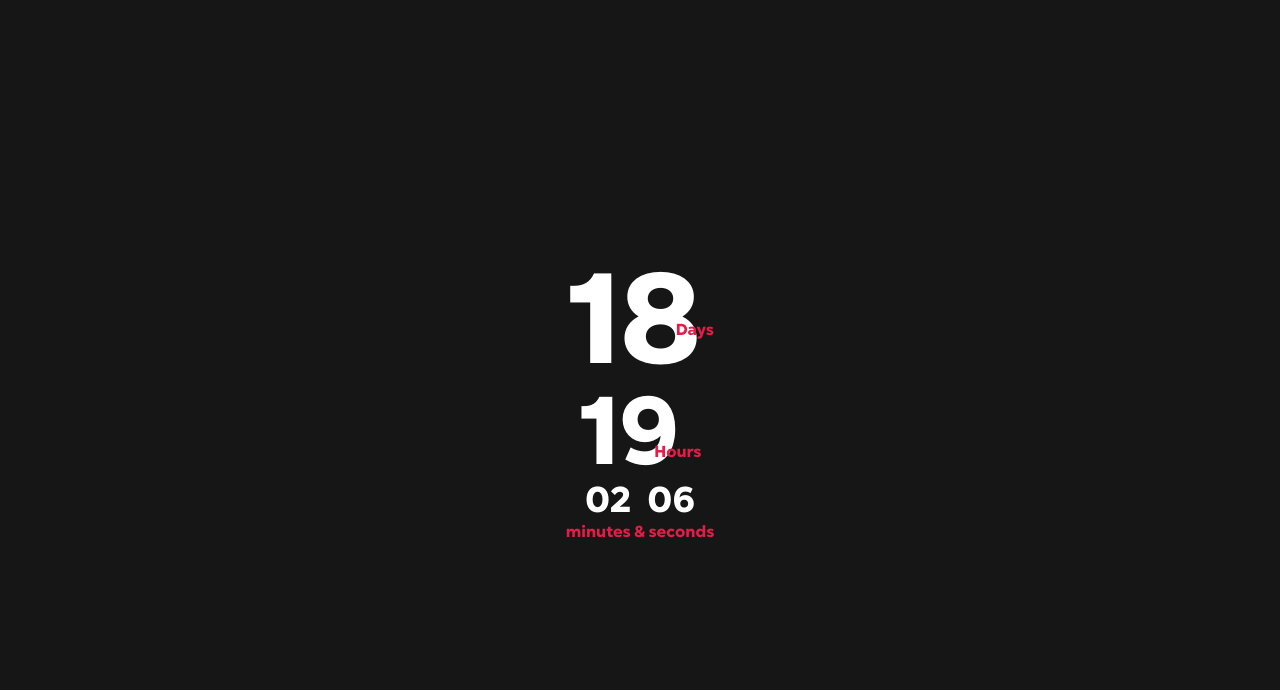
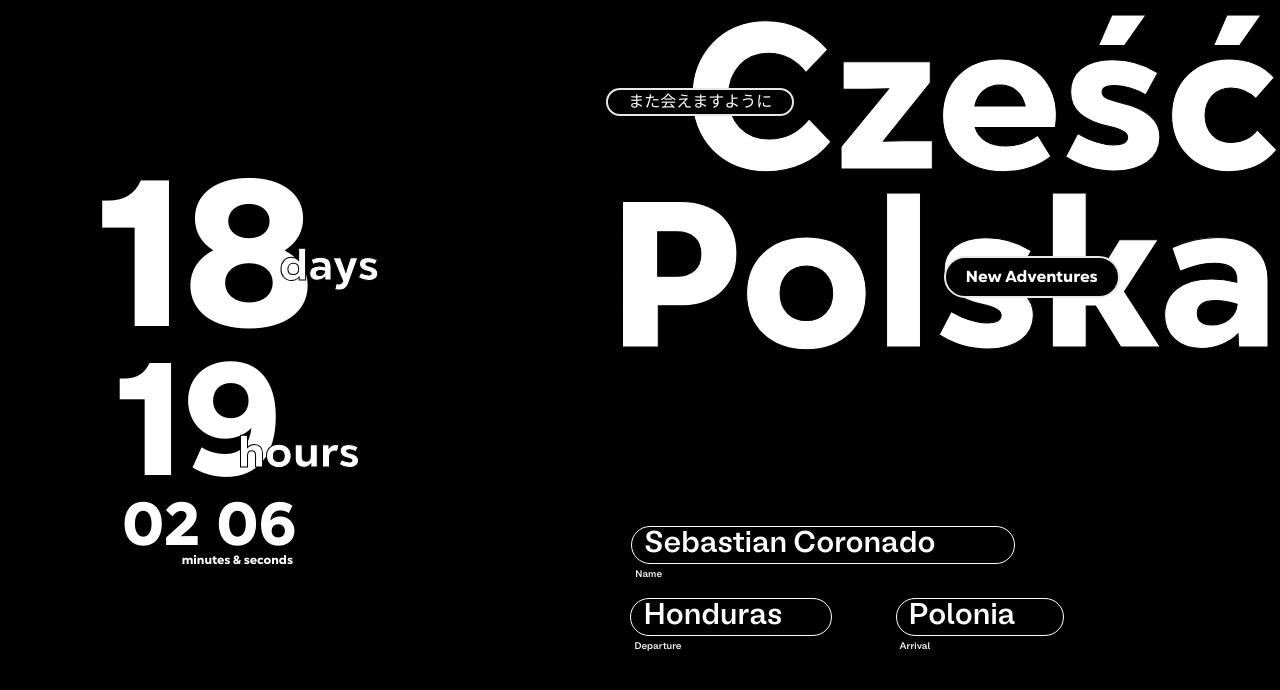
Before and after one commit to coronado03/Timer-App, a Next.js app: page / in a window 1280 px wide. Shown: the top 690 px of the page. Built offline with nearby package versions, Linux system fonts and the light colour scheme.

Commit message:
OVERHAUL OF THE WHOLE WEBSITE (FRESH START)

```diff
--- a/components/destination.tsx
+++ b/components/destination.tsx
@@ -5,6 +5,27 @@ export default function Destination() {
 
 return(
   <>
+    <div className="group flex flex-col hover:scale-110 hover:text-red-500 text-white font-secondary w-[90%] gap-4 items-center place-self-center md:place-self-center md:justify-self-end	mb-5 md:col-span-2 md:col-start-2 md:col-end-4 lg:place-self-center transition ease-in-out">
+      <div className="flex flex-col lg:mr-8">
+        <h4 className="rounded-full border mr-7 md:text-xl lg:text-2xl xl:text-3xl border-white pl-3 pr-8 w-60 md:w-72 lg:w-80 xl:w-96 group-hover:border-red-500">Sebastian Coronado</h4>
+        <p className="text-[0.6rem] ml-1 mt-1">Name</p>
+      </div>
+
+      <div className="flex flex-row gap-x-12 md:gap-x-8 lg:gap-x-16 xl:mr-3">
+        <div className="flex flex-col">
+          <h4 className="rounded-full border md:text-xl lg:text-2xl xl:text-3xl border-white pl-3 pr-8 md:pr-12 group-hover:border-red-500">Honduras</h4>
+          <p className="text-[0.6rem] ml-1 mt-1">Departure</p>
+        </div>
+
+        <div className="flex flex-col">
+          <h4 className="rounded-full border md:text-xl lg:text-2xl xl:text-3xl border-white pl-3 pr-8 md:pr-12 group-hover:border-red-500">Polonia</h4>
+          <p className="text-[0.6rem] ml-1 mt-1">Arrival</p>
+        </div>
+
+      </div>
+
+
+    </div>
   </>
 
 )
--- a/components/header.tsx
+++ b/components/header.tsx
@@ -5,6 +5,21 @@ export default function Header() {
 
 return(
   <>
+  <div className="group hover:text-rose-500 flex flex-col text-white md:col-span-2 md:col-start-2 md:self-start">
+
+    <div className="flex self-end mt-5">
+      <button className="self-center border-2 px-2 md:px-5 rounded-full mb-5 h-[35%] mr-[-94px] md:mr-[-110px] z-10 bg-black text-xs md:text-base group-hover:border-red-500 group-hover:translate-y-3 transition ease-in duration-300">また会えますように</button>
+      <h1 className="text-8xl md:text-[9rem] lg:text-[11rem] xl:text-[13rem] 2xl:text-[15rem] mt-[-25px] outline-text transition ease-in-out">Cześć</h1>
+    </div>
+    <div className="mt-[-30px] relative self-start md:self-end">
+      <h1 className="text-8xl md:text-[9rem] lg:text-[11rem] xl:text-[13rem] 2xl:text-[15rem] font-extrabold outline-text ml-[-0px] transition ease-in-out">Polska</h1>
+      <button className="absolute self-center border-2 px-2 md:px-5 rounded-full h-[30%] md:h-[20%] left-[45%] lg:left-[50%] top-[40%] z-10 bg-black text-xs md:text-base leading-3 group-hover:border-red-500 group-hover:translate-y-3 transition ease-in duration-300">New Adventures</button>
+    </div>
+
+
+
+
+  </div>
   </>
 
 )
--- a/components/timer.tsx
+++ b/components/timer.tsx
@@ -53,23 +53,23 @@ export default function Timer() {
 
       return(
         <>
-          <div className="flex flex-col items-center justify-center">
+          <div className="group flex flex-col items-center mr-10 place-self-end md:place-self-center md:mr-0 md:ml-12 md:row-span-2 md:row-start-1 md:row-end-3 md:col-start-1 md:mb-20">
 
-            <div className="flex">
-              <h1 className="text-9xl text-white">{days}</h1>
-              <p className="self-center mt-5	ml-[-25px] text-rose-600">Days</p>
+            <div className="flex mb-[-19px]">
+              <h1 className="text-9xl md:text-[9rem] lg:text-[11rem] xl:text-[13rem] text-white group-hover:text-red-500 transition ease-in-out">{days}</h1>
+              <p className="self-center mt-5 text-[43px] ml-[-35px] group-hover:translate-x-6 text-white outline-text transition ease-in-out">days</p>
             </div>
-            <div className="flex">
-              <h1 className="text-8xl text-white">{hours}</h1>
-              <p className="self-end mb-4 text-grey ml-[-25px] text-rose-600">Hours</p>
+            <div className="flex mb-[-25px]">
+              <h1 className="text-8xl md:text-[7rem] lg:text-[8rem] xl:text-[10rem] text-white group-hover:text-red-500 transition ease-in-out">{hours}</h1>
+              <p className="self-end mb-4 text-[43px] mt-9 text-grey ml-[-45px] group-hover:translate-x-6 text-white outline-text transition ease-in-out">hours</p>
             </div>
-            <div className="flex gap-4 text-4xl text-white">
-              <h1>{minutes}</h1>
-              <h1>{seconds}</h1>
+            <div className="flex gap-4 mr-14 text-4xl md:text-[2.8rem] lg:text-[3.4rem] xl:text-[3.8rem] md:mt-5 lg:mt-7 text-white">
+              <h1 className="group-hover:text-red-500 transition ease-in-out">{minutes}</h1>
+              <h1 className="group-hover:text-red-500 transition ease-in-out">{seconds}</h1>
             </div>
 
-            <div className="text-rose-600">
-              <p>minutes & seconds</p>
+            <div className="text-white">
+              <p className="text-xs lg:mt-2 group-hover:translate-x-6 transition ease-in-out">minutes & seconds</p>
             </div>
 
 
--- a/pages/index.tsx
+++ b/pages/index.tsx
@@ -1,21 +1,25 @@
-import type { NextPage } from 'next'
-import Timer from '../components/timer'
-import Footer from '../components/footer'
-import Header from '../components/header'
-import Destination from '../components/destination'
+import type { NextPage } from 'next';
+import Timer from '../components/timer';
+import Footer from '../components/footer';
+import Header from '../components/header';
+import Destination from '../components/destination';
 
 const Home: NextPage = () => {
   return (
     <>
-    <div className="h-screen w-screen grid font-main bg-[#161616]">
+      <div className="h-screen w-screen grid grid-rows-3 md:grid-rows-2 md:grid-cols-3 md:items-center lg:items-start	 font-main bg-black" >
       {/*
+      <Footer/>
       <Header/>
-      <Footer/>
+      <Timer/>
+      <Destination/>
+      */}
+      <Header/>
+      <Timer/>
+      <Destination/>
+      </div>
 
-      <Destination/>*/}
-      <Timer/>
 
-    </div>
     </>
   )
 }
--- a/styles/globals.css
+++ b/styles/globals.css
@@ -12,8 +12,17 @@
     src: url('../public/Gogh-ExtraBoldItalic.otf');
 }
 
+@font-face {
+    font-family: SECONDARY;
+    src: url('../public/BLMelody-Medium.otf');
+}
+
 @layer base {
     html{
         font-family:main;
     }
 }
+
+.outline-text {
+    -webkit-text-stroke: 1px black;
+}
--- a/tailwind.config.js
+++ b/tailwind.config.js
@@ -10,6 +10,7 @@ module.exports = {
       },
 
       fontFamily: {
+        secondary: ["SECONDARY", 'sans-serif'],
 
       }, //end of fontFamily
     },
```
Also changed, not shown: public/BLMelody-Medium.otf (added).
